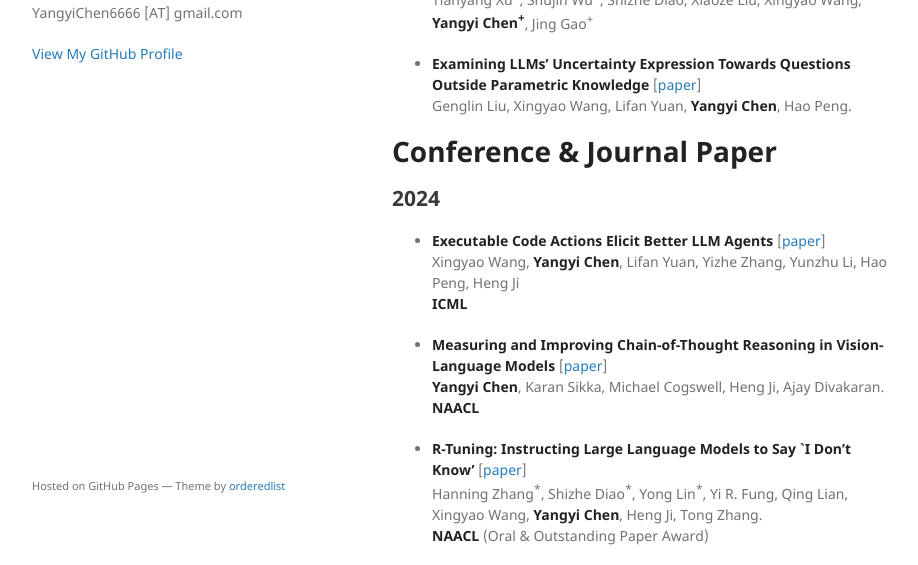
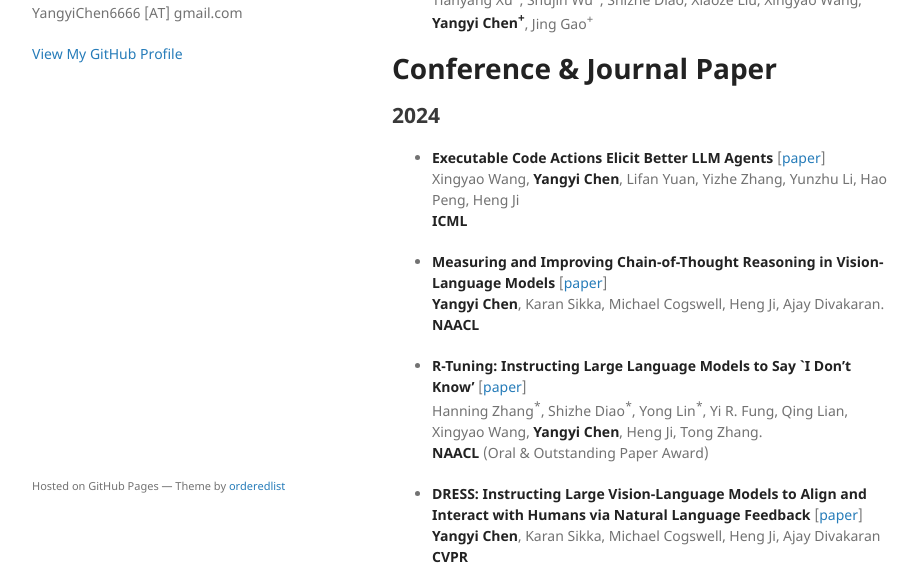
Before and after one commit to Yangyi-Chen/yangyi-chen.github.io, a Jekyll site: the page built from publications.md, in a window 1280 px wide and 900 px high, cut to the strip 335-900 px from the top of the window. Shown: the whole strip, without its empty margins (178-1096 px from the left). Built offline with Jekyll 4.4.1, drawn with Linux system fonts in a browser that asks for light colours.

Commit message:
Update publications.md

```diff
--- a/publications.md
+++ b/publications.md
@@ -14,9 +14,6 @@ layout: default
 - **A Single Transformer for Scalable Vision-Language Modeling** [[paper](https://arxiv.org/abs/2407.06438)] <br/> **Yangyi Chen<sup>\*</sup>**, Xingyao Wang<sup>\*</sup>, Hao Peng, Heng Ji <br/>
 
 - **SaySelf: Teaching LLMs to Express Confidence with Self-Reflective Rationales** [[paper](https://arxiv.org/abs/2405.20974)] <br/> Tianyang Xu<sup>\*</sup>, Shujin Wu<sup>\*</sup>, Shizhe Diao, Xiaoze Liu, Xingyao Wang, **Yangyi Chen<sup>\+</sup>**, Jing Gao<sup>\+</sup> <br/>
-
-- **Examining LLMs’ Uncertainty Expression Towards Questions Outside Parametric Knowledge** [[paper](https://arxiv.org/abs/2311.09731)] <br/> Genglin Liu, Xingyao Wang, Lifan Yuan, **Yangyi Chen**, Hao Peng. <br/>
-
 
 
 
```
